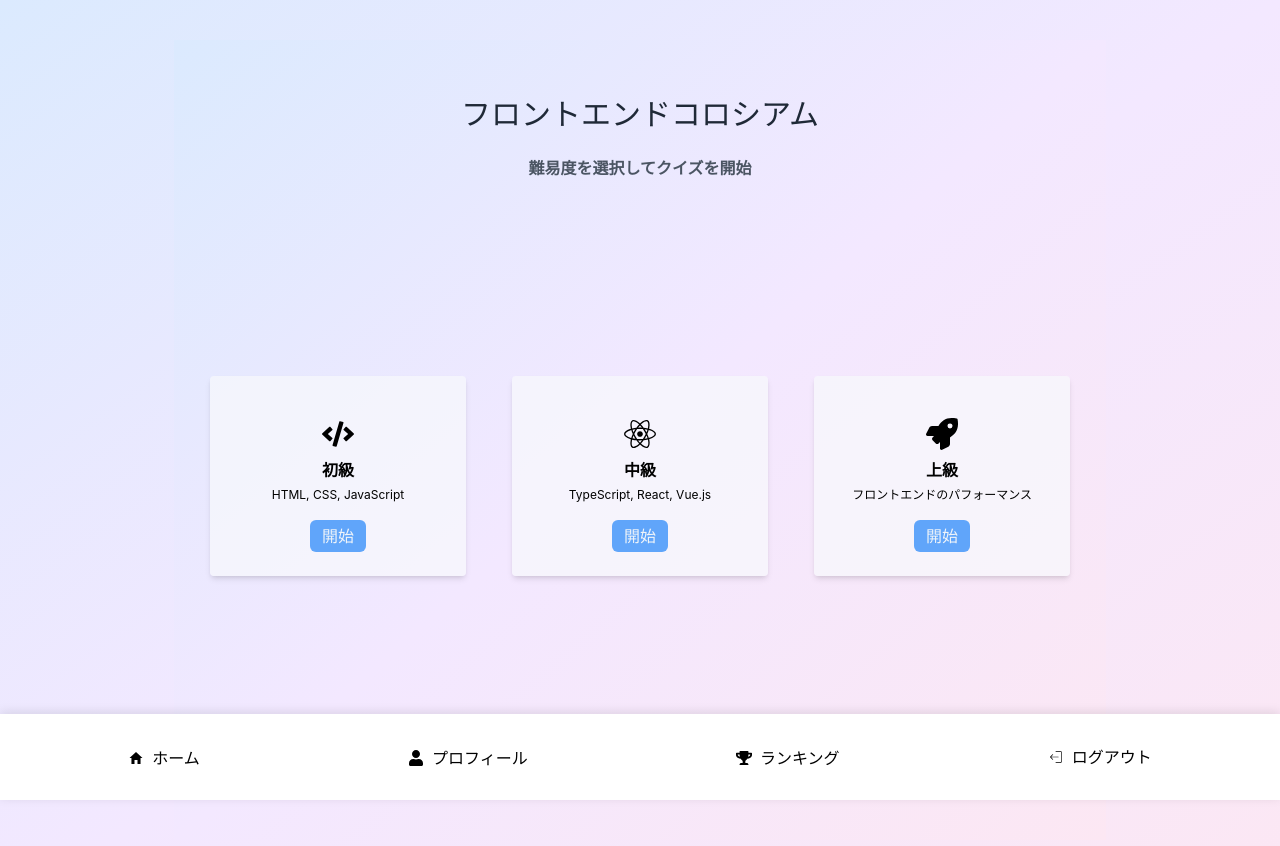
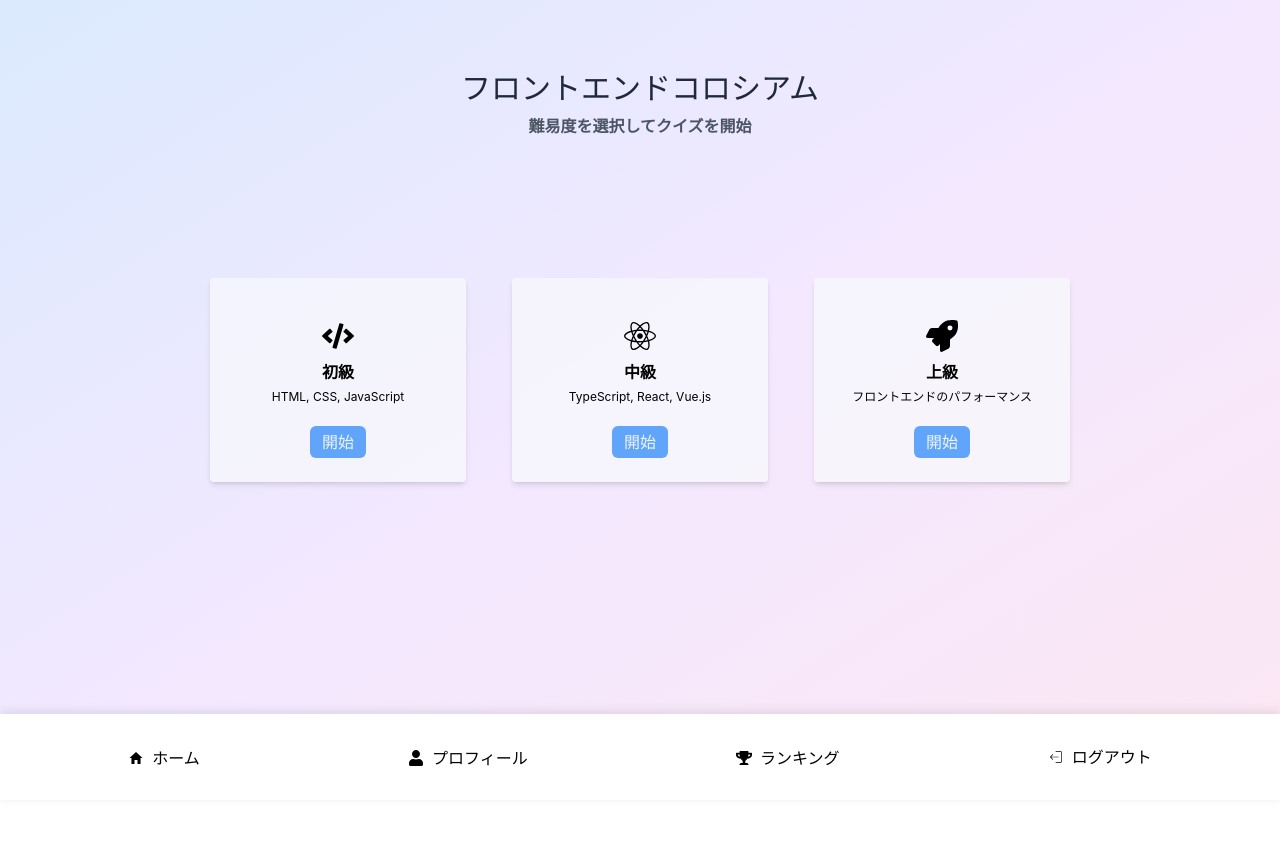
Before and after one commit to shunmakk/frontend-coliseum, a React (Create React App) app in the folder client/: page /start in a window 1280 px wide. Shown: the top 846 px of the page. After the commit the page ends 800 px from the top, so only its background shows below. Built offline with nearby package versions, Linux system fonts and the light colour scheme; no server answers; sample sign-in values are in the browser's storage.

Commit message:
fix: 画面のバグなくす

```diff
--- a/client/src/App.tsx
+++ b/client/src/App.tsx
@@ -15,7 +15,7 @@ import { Box } from "@chakra-ui/react";
 const App: React.FC = () => {
   return (
     <AuthProvider>
-      <Box className="min-h-screen bg-gradient-to-br flex  items-center justify-center from-blue-100 via-purple-100 to-pink-100 py-10 px-4 pb-20">
+      <Box className="min-h-screen bg-gradient-to-br flex  items-center justify-center from-blue-100 via-purple-100 to-pink-100 py-10 px-4 pb-20 relative">
         <Router>
           <Routes>
             <Route path="/" element={<SignIn />} />
--- a/client/src/Page/main/Start.tsx
+++ b/client/src/Page/main/Start.tsx
@@ -1,7 +1,7 @@
 import React, { useState } from "react";
 import { useNavigate } from "react-router-dom";
 import { Difficulty } from "../../lib/types";
-import { Box, VStack, Heading, Text, Button, Flex, Container, Tooltip } from "@chakra-ui/react";
+import { Box, Heading, Text, Button, Flex, Container, Tooltip } from "@chakra-ui/react";
 import { FaCode, FaReact, FaRocket } from "react-icons/fa";
 import Footer from "../../Components/Footer";
 
@@ -52,32 +52,35 @@ const Start: React.FC = () => {
   };
 
   return (
-    <Box className="min-h-screen bg-gradient-to-br from-blue-100 via-purple-100 to-pink-100 py-10 px-4 pb-20">
-      <Container maxW="4xl">
-        <VStack spacing={8} align="stretch">
-          <Heading as="h1" textAlign="center" className="text-gray-800 my-4 md:text-3xl text-2xl">
-            フロントエンドコロシアム
-          </Heading>
+    <>
+      {/* ヘッダー部分 */}
+      <Box position="absolute" top="50" left="0" right="0" p={4}>
+        <Heading as="h1" textAlign="center" className="text-gray-800 mt-4 md:text-3xl text-2xl">
+          フロントエンドコロシアム
+        </Heading>
+        <Text as="h2" fontSize="xl" textAlign="center" className="text-gray-600 font-bold mt-2">
+          難易度を選択してクイズを開始
+        </Text>
+      </Box>
 
-          <Text as="h2" fontSize="xl" textAlign="center" className="text-gray-600 font-bold">
-            難易度を選択してクイズを開始
-          </Text>
-
+      {/* 難易度選択部分 */}
+      <Flex alignItems="center" justifyContent="center">
+        <Container maxW="4xl">
           <Flex
             direction={{ base: "column", md: "row" }}
-            className="md:mt-44 mt-2"
             justify="center"
             align="center"
             wrap="wrap"
             gap={6}
+            className="mt-32 md:mt-0"
           >
             {difficultyOptions.map((option) => (
-              <div
-                className="w-full md:w-64 bg-slate-50  px-6 py-6 mx-5  my-3 bg-opacity-70 rounded shadow-md"
+              <Box
                 key={option.level}
+                className="w-full md:w-64 bg-slate-50 px-6 py-6 mx-5 my-3 bg-opacity-70 rounded shadow-md"
               >
                 <Tooltip
-                  label={`${option.description2}`}
+                  label={option.description2}
                   placement="top"
                   className="bg-blue-300 rounded mb-10 py-4 px-2"
                 >
@@ -100,21 +103,22 @@ const Start: React.FC = () => {
                     <Text className="text-xs">{option.description}</Text>
                   </Button>
                 </Tooltip>
-                <div className="flex tems-center justify-center">
+                <Flex justifyContent="center" mt={4}>
                   <Button
                     onClick={() => handleDifficultySelect(option.level)}
-                    className="bg-blue-400 py-1 px-3 rounded-md text-slate-100 "
+                    className="bg-blue-400 py-1 px-3 rounded-md text-slate-100"
                   >
                     開始
                   </Button>
-                </div>
-              </div>
+                </Flex>
+              </Box>
             ))}
           </Flex>
-        </VStack>
-      </Container>
+        </Container>
+      </Flex>
+
       <Footer />
-    </Box>
+    </>
   );
 };
 
```
